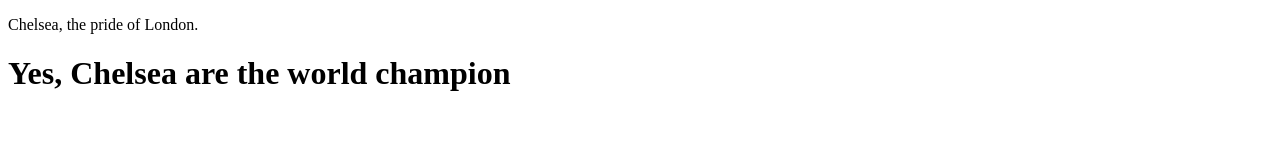
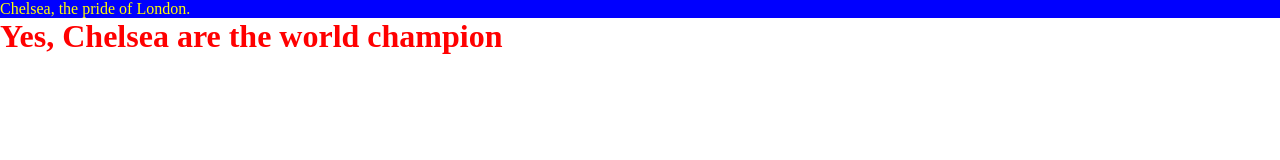
Before and after one commit to Taiwo-Adeoluwa/new-git, a website: page index.html in a window 1280 px wide. Drawn offline with Linux system fonts and the light colour scheme.

Commit message:
I have added my css file

```diff
--- /dev/null
+++ b/index.css
@@ -0,0 +1,13 @@
+*{
+    margin: 0;
+    padding: 0
+}
+
+p{
+    color: yellow;
+    background-color: blue;
+}
+
+h1{
+    color: red;
+}
--- a/index.html
+++ b/index.html
@@ -4,6 +4,7 @@
     <meta charset="UTF-8">
     <meta name="viewport" content="width=device-width, initial-scale=1.0">
     <title>Document</title>
+    <link rel="stylesheet" href="index.css">
 </head>
 <body>
     <p>Chelsea, the pride of London.</p>
```
